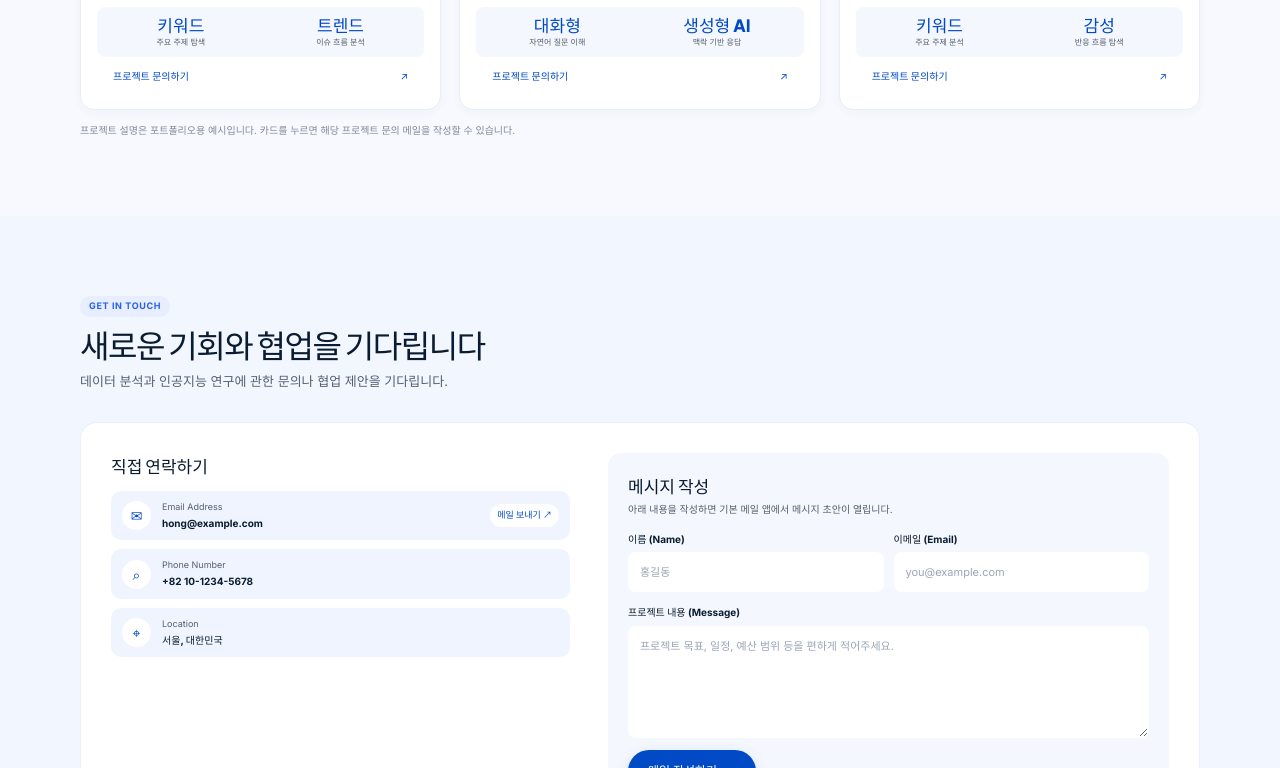
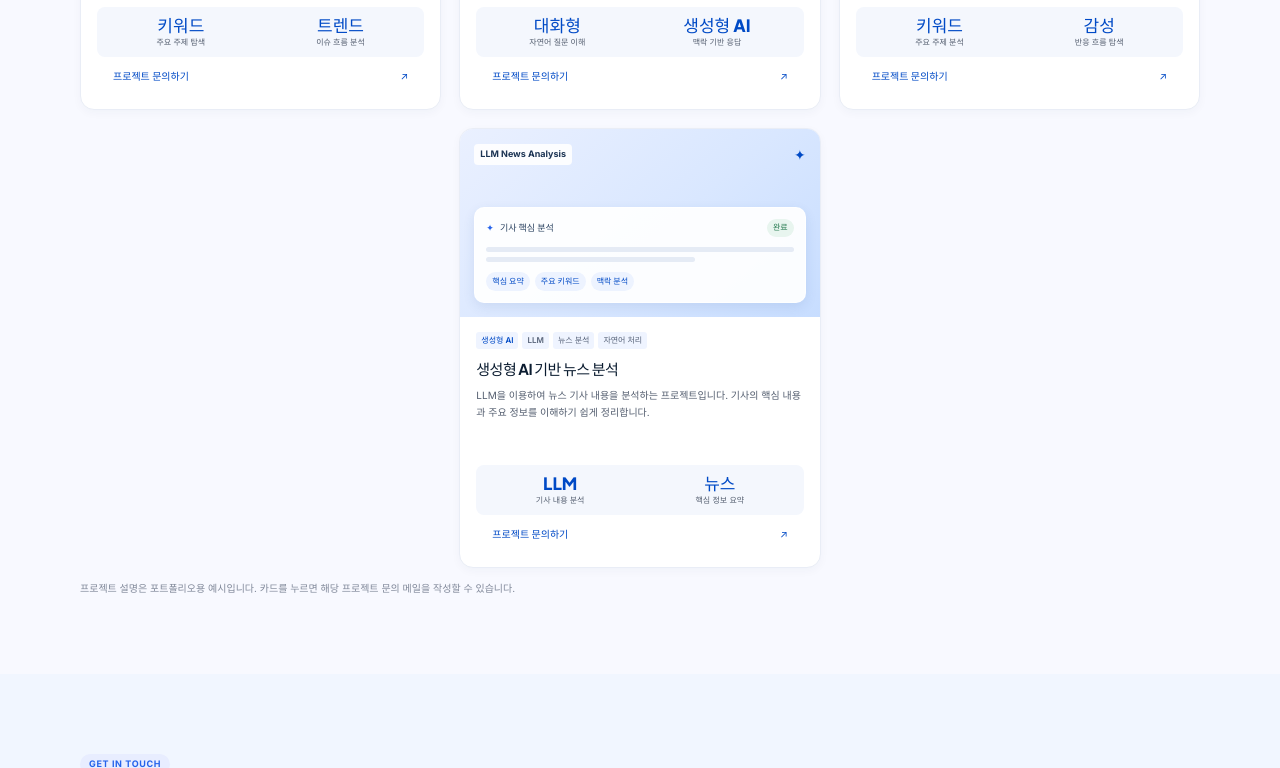
Before and after one commit to markliu0502-ops/Yonsei-ai-class, a website: page profile-website/public/index.html in a window 1280 px wide. Shown: the part 1946-2714 px from the top of the page. Drawn offline with Linux system fonts and the light colour scheme.

Commit message:
Add generative AI news analysis project

```diff
--- a/profile-website/public/index.html
+++ b/profile-website/public/index.html
@@ -150,7 +150,7 @@
         <div class="section-heading projects-heading">
           <div>
             <span class="section-label">FEATURED PROJECTS</span>
-            <h2 id="projects-title">최근 진행한 주요 프로젝트 3선</h2>
+            <h2 id="projects-title">데이터와 인공지능 프로젝트 4선</h2>
             <p>데이터 분석과 인공지능을 주제로 한 프로젝트를 소개합니다.</p>
           </div>
           <span class="project-note">관심 분야를 담은 프로젝트 예시입니다 <span aria-hidden="true">↗</span></span>
@@ -201,6 +201,25 @@
               <h3>소셜미디어 분석</h3>
               <p>소셜미디어 데이터를 살펴보고 키워드와 반응을 분석해 온라인 대화의 주요 흐름과 여론을 탐구하는 프로젝트입니다.</p>
               <div class="project-metrics"><span><strong>키워드</strong><small>주요 주제 분석</small></span><span><strong>감성</strong><small>반응 흐름 탐색</small></span></div>
+              <span class="project-link">프로젝트 문의하기 <span aria-hidden="true">↗</span></span>
+            </div>
+          </a>
+
+          <a class="project-card" href="mailto:hong@example.com?subject=%EC%83%9D%EC%84%B1%ED%98%95%20AI%20%EA%B8%B0%EB%B0%98%20%EB%89%B4%EC%8A%A4%20%EB%B6%84%EC%84%9D%20%ED%94%84%EB%A1%9C%EC%A0%9D%ED%8A%B8%20%EB%AC%B8%EC%9D%98" aria-label="생성형 AI 기반 뉴스 분석 프로젝트 문의 메일 작성">
+            <div class="project-visual visual-ai-news">
+              <div class="visual-top"><span class="visual-tag">LLM News Analysis</span><span aria-hidden="true">✦</span></div>
+              <div class="ai-analysis-window">
+                <div class="ai-analysis-heading"><span class="ai-sparkle" aria-hidden="true">✦</span><span>기사 핵심 분석</span><span class="ai-status">완료</span></div>
+                <div class="ai-analysis-line"></div>
+                <div class="ai-analysis-line ai-analysis-line-short"></div>
+                <div class="ai-keywords"><span>핵심 요약</span><span>주요 키워드</span><span>맥락 분석</span></div>
+              </div>
+            </div>
+            <div class="project-body">
+              <div class="tag-list"><span>생성형 AI</span><span>LLM</span><span>뉴스 분석</span><span>자연어 처리</span></div>
+              <h3>생성형 AI 기반 뉴스 분석</h3>
+              <p>LLM을 이용하여 뉴스 기사 내용을 분석하는 프로젝트입니다. 기사의 핵심 내용과 주요 정보를 이해하기 쉽게 정리합니다.</p>
+              <div class="project-metrics"><span><strong>LLM</strong><small>기사 내용 분석</small></span><span><strong>뉴스</strong><small>핵심 정보 요약</small></span></div>
               <span class="project-link">프로젝트 문의하기 <span aria-hidden="true">↗</span></span>
             </div>
           </a>
--- a/profile-website/public/styles.css
+++ b/profile-website/public/styles.css
@@ -107,12 +107,14 @@ h1, h2, h3, p { margin-top: 0; }
 .projects-heading { display: flex; align-items: flex-end; justify-content: space-between; gap: 20px; }
 .project-note { padding-bottom: 4px; color: var(--blue); font-size: 11px; font-weight: 700; white-space: nowrap; }
 .project-grid { display: grid; grid-template-columns: repeat(3, minmax(0,1fr)); gap: 18px; align-items: stretch; }
+.project-card:last-child:nth-child(3n + 1) { grid-column: 2; }
 .project-card { display: flex; flex-direction: column; overflow: hidden; border: 1px solid #e9edf6; border-radius: 14px; background: white; box-shadow: 0 3px 10px rgba(30,53,95,.035); transition: transform .25s, box-shadow .25s, border-color .25s; }
 .project-card:hover { transform: translateY(-4px); border-color: #c9d8f4; box-shadow: 0 15px 30px rgba(21,53,106,.1); }
 .project-visual { min-height: 188px; display: flex; flex-direction: column; justify-content: space-between; padding: 14px; overflow: hidden; }
 .visual-finflow { background: linear-gradient(135deg,#17283d,#0950bb); }
 .visual-omni { background: linear-gradient(145deg,#e2edff,#c9dcff); }
 .visual-wander { position: relative; background: linear-gradient(135deg,#edf7ec,#d9eaf1); }
+.visual-ai-news { background: linear-gradient(140deg,#eaf0ff,#d9e7ff 55%,#c7ddff); }
 .visual-top { display: flex; align-items: center; justify-content: space-between; color: var(--blue); }
 .visual-finflow .visual-top { color: white; }
 .visual-tag { padding: 3px 6px; border-radius: 4px; background: rgba(255,255,255,.9); color: #1c3454; font-size: 9px; font-weight: 700; }
@@ -129,6 +131,14 @@ h1, h2, h3, p { margin-top: 0; }
 .component-samples { display: grid; grid-template-columns: repeat(3,1fr); gap: 5px; }
 .component-samples span { padding: 4px; border-radius: 4px; background: #e9efff; color: #244c9b; text-align: center; font-size: 9px; }
 .component-samples span:first-child { background: #1759cb; color: white; }
+.ai-analysis-window { padding: 11px; border: 1px solid rgba(255,255,255,.8); border-radius: 10px; background: rgba(255,255,255,.92); box-shadow: 0 4px 12px rgba(44,79,140,.1); }
+.ai-analysis-heading { display: flex; align-items: center; gap: 6px; margin-bottom: 10px; color: #29405f; font-size: 9px; font-weight: 700; }
+.ai-sparkle { color: var(--blue-bright); }
+.ai-status { margin-left: auto; padding: 2px 6px; border-radius: 99px; background: #e8f5ef; color: #23784d; font-size: 8px; }
+.ai-analysis-line { width: 100%; height: 5px; margin-top: 5px; border-radius: 99px; background: #e5ebf5; }
+.ai-analysis-line-short { width: 68%; }
+.ai-keywords { display: flex; flex-wrap: wrap; gap: 5px; margin-top: 10px; }
+.ai-keywords span { padding: 3px 6px; border-radius: 99px; background: #edf3ff; color: var(--blue); font-size: 8px; font-weight: 600; }
 .map-window { position: relative; height: 100px; overflow: hidden; border-radius: 8px; background-color: #e7f1e7; background-image: linear-gradient(29deg, transparent 47%, #fff 48%, #fff 52%, transparent 53%), linear-gradient(112deg, transparent 44%, #fff 45%, #fff 49%, transparent 50%), linear-gradient(164deg, transparent 47%, #b9d8ef 48%, #b9d8ef 52%, transparent 53%), repeating-linear-gradient(0deg, transparent 0 20px, rgba(112,157,119,.16) 21px 22px), repeating-linear-gradient(90deg, transparent 0 28px, rgba(112,157,119,.15) 29px 30px); box-shadow: inset 0 0 0 1px rgba(102,139,126,.12); }
 .map-road { position: absolute; z-index: 1; height: 3px; background: #fff; transform: rotate(-24deg); }
 .road-one { width: 120%; top: 30%; left: -10%; }
@@ -238,6 +248,7 @@ a.contact-item:hover { background: #e6eeff; }
   .projects-heading { align-items: flex-start; flex-direction: column; gap: 9px; }
   .project-note { white-space: normal; font-size: 10px; }
   .project-grid { grid-template-columns: 1fr; gap: 14px; }
+  .project-card:last-child:nth-child(3n + 1) { grid-column: auto; }
   .project-visual { min-height: 190px; }
   .project-body { padding: 15px 16px 8px; }
   .project-body > p { min-height: 0; font-size: 11px; }
```
